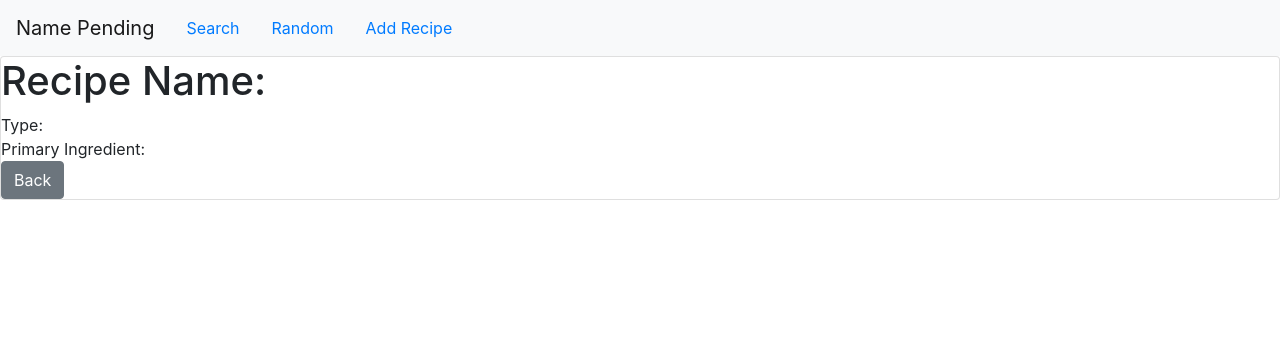
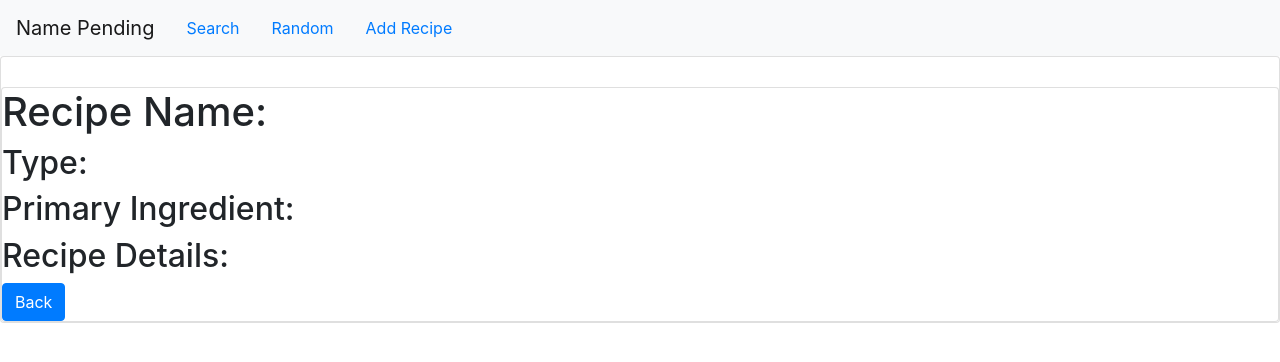
Before and after one commit to IUS-CS/p422-project-JeffUsername, an Angular app in the folder my-app/: page /recipe in a window 1280 px wide. Shown: the top 362 px of the page. Built offline with nearby package versions, Linux system fonts and the light colour scheme; no server answers.

Commit message:
more work on looks

```diff
--- a/my-app/src/app/recipe/recipe.component.html
+++ b/my-app/src/app/recipe/recipe.component.html
@@ -1,15 +1,17 @@
 <!-- <p>recipe works!</p> -->
-<div *ngIf="!selectedRecipe">
+<!-- <div *ngIf="!selectedRecipe">
     No recipe selected!
-  </div>
-
+  </div> -->
+  <div class="card">
   <div *ngIf="selectedRecipe">
     <h1>Recipe Name: {{(selectedRecipe | async)?.name}}</h1>
 
-    <!-- <div><span class="inline-title">Name:</span> {{(selectedRecipe | async)?.name}}</div> -->
-    <div><span class="inline-title">Type: </span> {{(selectedRecipe | async)?.type}}</div>
-    <div><span class="inline-title">Primary Ingredient: </span> {{(selectedRecipe | async)?.primeIngredient}}</div>
-    <div><span class="inline-title"></span> {{(selectedRecipe | async)?.recipeBody}}</div>
 
-    <button type="button" class="btn btn-secondary" (click)="goBack()">Back</button>
-  </div>
+    <div><h2><span class="inline-title">Type: </span> {{(selectedRecipe | async)?.type}}</h2></div>
+    <div><h2><span class="inline-title">Primary Ingredient: </span> {{(selectedRecipe | async)?.primeIngredient}}</h2></div>
+    <div><h2>Recipe Details:</h2></div>
+    <div><h3><span class="inline-title"></span> {{(selectedRecipe | async)?.recipeBody}}</h3></div>
+
+    <button type="submit" class="btn btn-primary" (click)="goBack()">Back</button>
+</div>
+</div>
--- a/my-app/src/app/recipe/recipe.component.scss
+++ b/my-app/src/app/recipe/recipe.component.scss
@@ -0,0 +1,11 @@
+.card {
+    margin-top: 30px;
+
+    span {
+            padding: 30px 0px 0px 0px;
+            text-align: right;
+
+        }
+
+
+}
```
